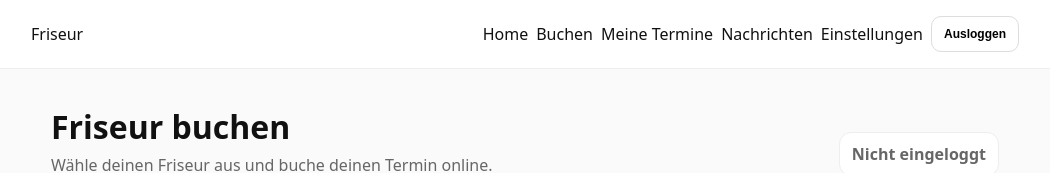
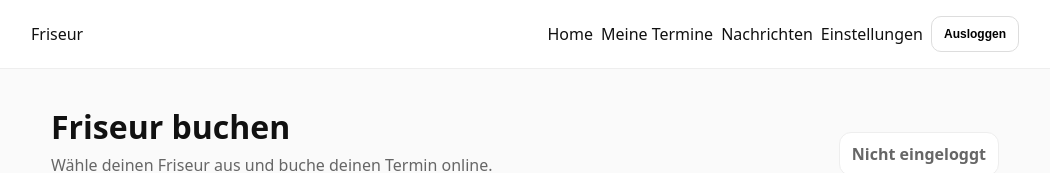
Before and after one commit to schaff2005fr-gif/frisuer-app, a Next.js app in the folder frontend/: page / in a window 1280 px wide. Shown: the top 173 px of the page, without its empty margins (115-1165 px from the left). Built offline with nearby package versions, Linux system fonts and the light colour scheme; no server answers.

Commit message:
remove old /book from customer nav

```diff
--- a/frontend/app/(customer)/CustomerNav.tsx
+++ b/frontend/app/(customer)/CustomerNav.tsx
@@ -75,13 +75,6 @@ export default function CustomerNav() {
       </Link>
 
       <Link
-        href="/book"
-        className={`navLink ${pathname === "/book" ? "navLinkActive" : ""}`}
-      >
-        Buchen
-      </Link>
-
-      <Link
         href="/my-bookings"
         className={`navLink ${pathname === "/my-bookings" ? "navLinkActive" : ""}`}
       >
```
